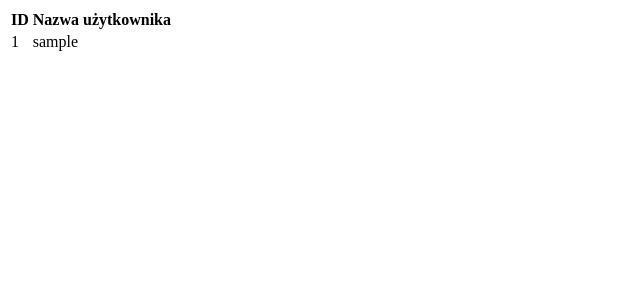
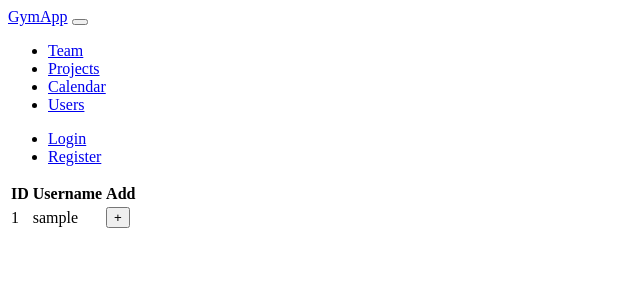
Before and after one commit to FrontMaybeBackend/GymApp, a Symfony app: template templates/display/index.html.twig in a window 1280 px wide. Shown: the top 300 px of the page, without its empty margins (0-640 px from the left). Run offline with Twig, Linux system fonts and the light colour scheme; the template is opened without the code that fills it: most values are stand-ins (such as "Sample title", 1, 10 or a date in 2020); some libraries are stand-ins or nearby versions.

Commit message:
change table for users display

```diff
--- a/templates/display/index.html.twig
+++ b/templates/display/index.html.twig
@@ -1,14 +1,13 @@
-{% extends 'base.html.twig' %}
-{% block title %}Hello DisplayController!{% endblock %}
+
 {% block body %}
+    {% include 'navbar/index.html.twig' %}
 
-
-    <div class="example-wrapper">
-        <table>
-            <thead>
+    <table class="table align-middle mb-0 bg-white">
+        <thead class="bg-light">
         <tr>
             <th>ID</th>
-                <th>Nazwa użytkownika</th>
+            <th>Username</th>
+            <th>Add</th>
         </tr>
         </thead>
         <tbody>
@@ -16,11 +15,9 @@
             <tr>
                 <td>{{ user.id }}</td>
                 <td>{{ user.username }}</td>
+                <td><button class="btn btn-success">+</button></td>
             </tr>
         {% endfor %}
         </tbody>
     </table>
-    </div>
-
-
 {% endblock %}
--- a/templates/navbar/index.html.twig
+++ b/templates/navbar/index.html.twig
@@ -90,6 +90,7 @@
 
             <!-- Right links -->
             <ul class="navbar-nav ms-auto d-flex flex-row mt-3 mt-lg-0">
+                {% if app.user %}
                 <li class="nav-item text-center mx-2 mx-lg-1">
                     <a class="nav-link" href="#!">
                         <div>
@@ -98,12 +99,13 @@
                         </div>
                         Messages
                     </a>
+                    {%  endif %}
                 </li>
 
                 <li class="nav-item text-center mx-2 mx-lg-1">
                     {% if app.user %}
                     <form method="post"  action="{{path('app_logout')}}">
-                        <button type="submit">Logout</button>
+                        <button class="btn btn-info" type="submit">Logout</button>
                     </form>
                     {% else %}
                     <a class="nav-link" href="{{  path('app_login') }}">
```
Lines whose indentation alone changed are shown as unchanged.
